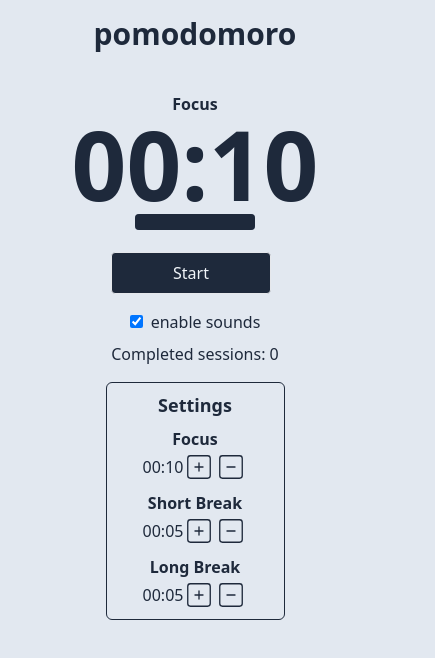
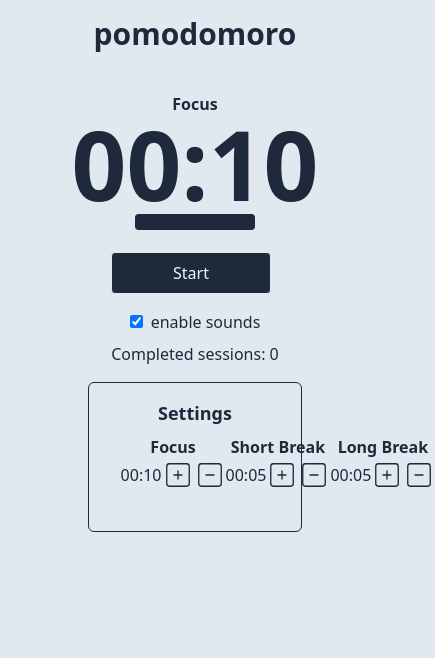
Before and after one commit to dku7/simply-start, a React (Vite) app: page / in a window 390 px wide. Shown: the top 658 px of the page, 435 px wide, since content can reach past the window. Built offline with nearby package versions, Linux system fonts and the light colour scheme; no server answers.

Commit message:
added responsive styling to Settings

```diff
--- a/src/components/Settings.tsx
+++ b/src/components/Settings.tsx
@@ -5,15 +5,17 @@ export default function Settings() {
   const intervalTypes: IntervalType[] = ["Focus", "Short Break", "Long Break"];
 
   return (
-    <div className="w-1/2 rounded-md border border-slate-800">
+    <div className="w-3/5 rounded-md border border-slate-800 px-8 pb-8 pt-2">
       <header>
         <h2 className="mt-2 text-lg font-bold">Settings</h2>
       </header>
-      <ul>
+      <div className="flex flex-nowrap justify-between">
         {intervalTypes.map((type) => (
-          <IntervalSetting key={type} type={type} />
+          <div key={type} className="">
+            <IntervalSetting type={type} />
+          </div>
         ))}
-      </ul>
+      </div>
     </div>
   );
 }
```
